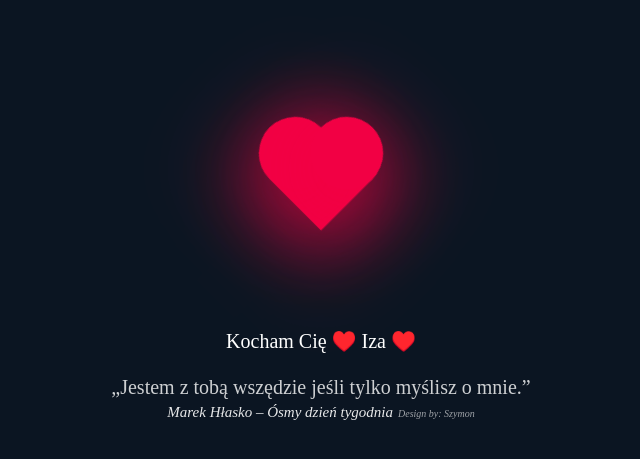
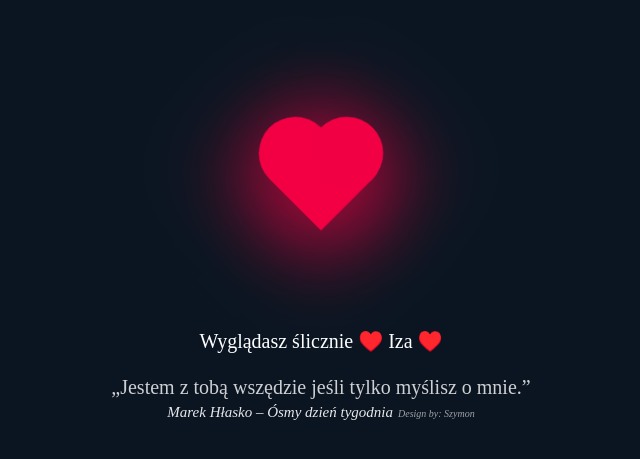
Before and after one commit to xcenqx/ily, a plain HTML site: page index.html in a window 1280 px wide. Shown: the part 221-680 px from the top of the page, without its empty margins (319-959 px from the left). Drawn offline with Linux system fonts and the light colour scheme.

Commit message:
Update index.html

```diff
--- a/index.html
+++ b/index.html
@@ -11,7 +11,7 @@
     <body>
             <div class="heart"></div>
             <div class="text">
-                Kocham Cię ♥️ Iza ♥️
+                Wyglądasz ślicznie ♥️ Iza ♥️
                 <br>
                 <br>
                  <q style="opacity:0.8; margin: 5px">Jestem z tobą wszędzie jeśli tylko myślisz o mnie.</q>
```
